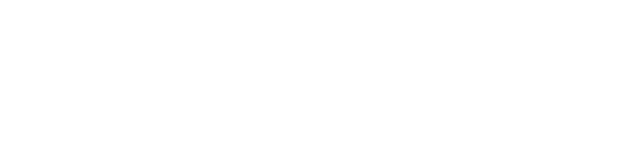
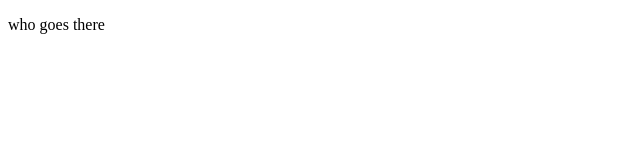
Before and after one commit to zmcgovern/groupify, a plain HTML site: page public/Willy.html in a window 1280 px wide. Shown: the whole page, without its empty margins (0-640 px from the left). Drawn offline with Linux system fonts and the light colour scheme.

Commit message:
paragraph addition

```diff
--- a/public/Willy.html
+++ b/public/Willy.html
@@ -5,6 +5,7 @@
     <meta http-equiv="X-UA-Compatible" content="IE=edge">
     <meta name="viewport" content="width=device-width, initial-scale=1.0">
     <title>Willy</title>
+    <p> who goes there</p>
 
 </head>
 <body>
```
